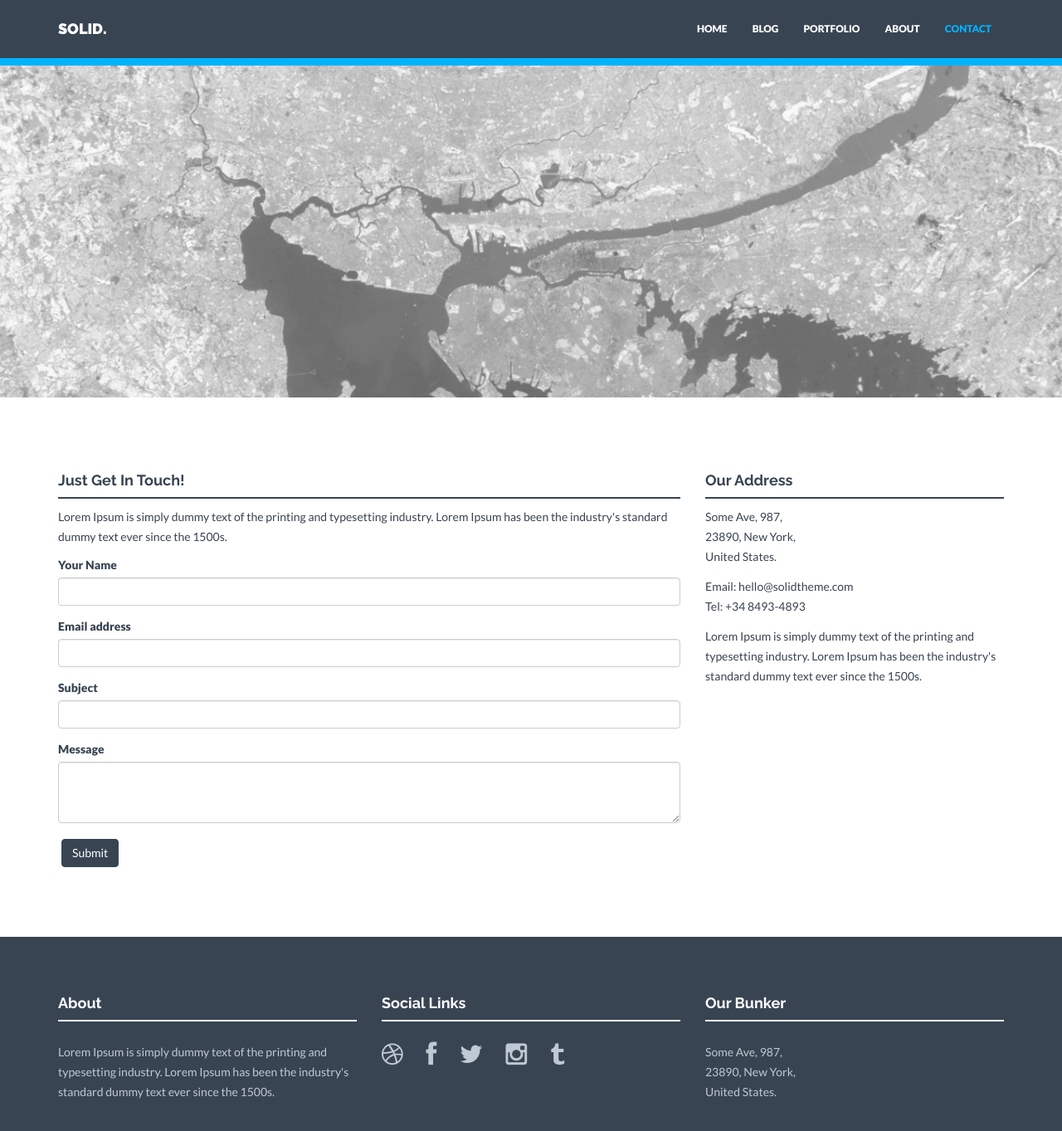
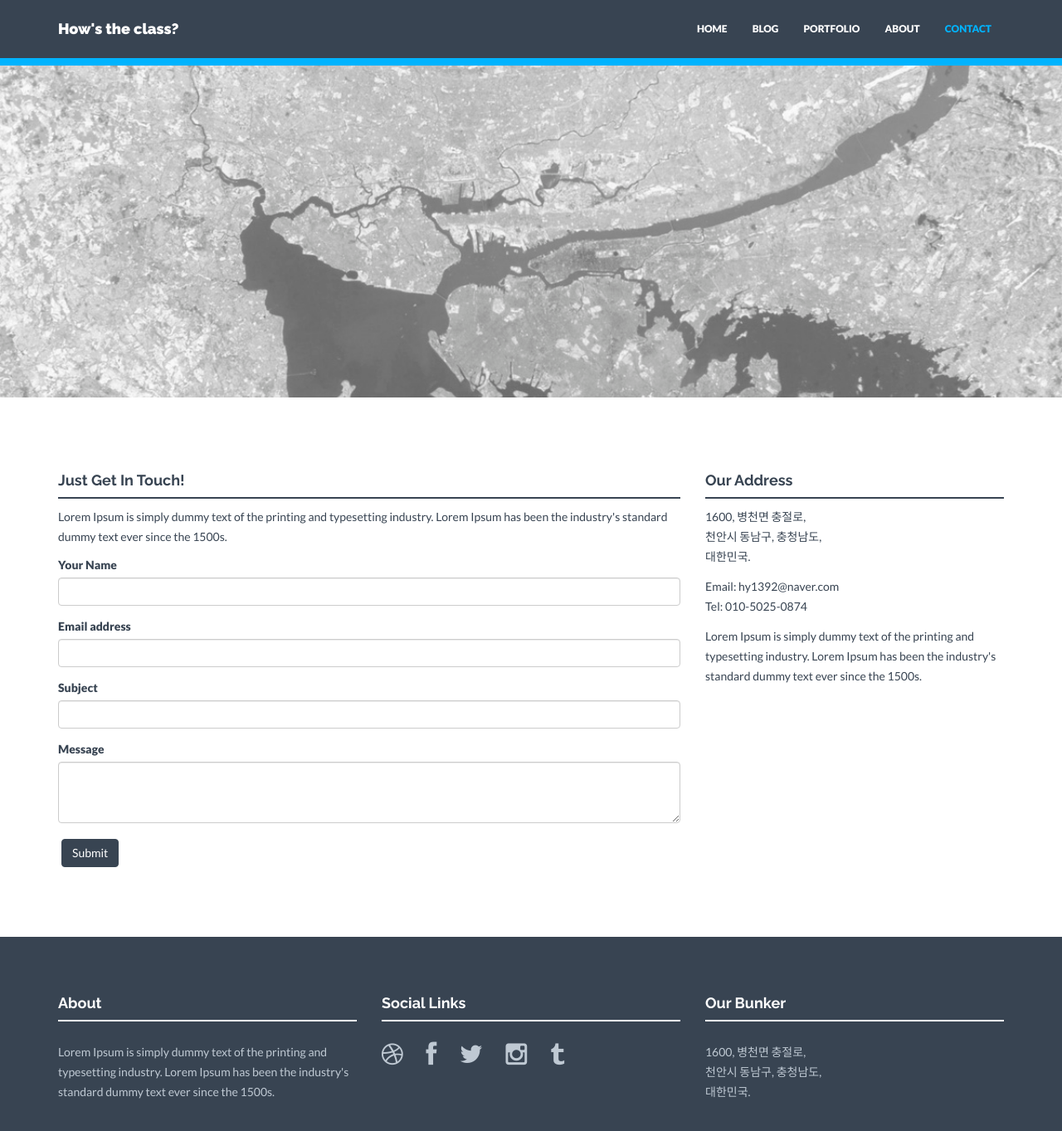
Before and after one commit to hy1392/hy1392.github.com, a Jekyll site: the page built from contact.html, in a window 1280 px wide and 1400 px high, scrolled down 87 px. Shown: the top 1363 px of the window at 83% size. Built offline with Jekyll 4.4.1, drawn with Linux system fonts in a browser that asks for light colours; nearby versions of some CDN libraries.

Commit message:
Update _config.yml

```diff
--- a/_config.yml
+++ b/_config.yml
@@ -1,11 +1,11 @@
 ### GENERAL SETTINGS ###
 
 # Site settings
-title: SOLID.
+title: How's the class?
 description: "Write an awesome description for your new site here. You can edit this line in _config.yml. It will appear in your document head meta (for Google search results) and in your feed.xml site description."
 analytics: #Google analytics code in the format XX-nnnnnnnn-n
 baseurl: "" #important: start with /
-url: "http://yourdomain.com"
+url: "http://hy1392.github.com"
 
 # Build settings
 markdown: kramdown
@@ -40,18 +40,17 @@ social:
 # Postal address (add as many lines as necessary). Shown in footer and on Contact page.
 address:
   - lines:
-    - Some Ave, 987,
-    - 23890, New York,
-    - United States.
-email: hello@solidtheme.com
-tel: +34 8493-4893
-
+    - 1600, 병천면 충절로,
+    - 천안시 동남구, 충청남도,
+    - 대한민국.
+email: hy1392@naver.com
+tel: 010-5025-0874
 
 ### GENERAL DATA FOR VARIOUS LOCATIONS ###
 
 # Members information. Shown on About page.
 members:
-  - name: Mark Webber
+  - name: 김현국
     position: CEO
     text: Lorem Ipsum is simply dummy text of the printing and typesetting industry.
     img: team01.jpg
```
